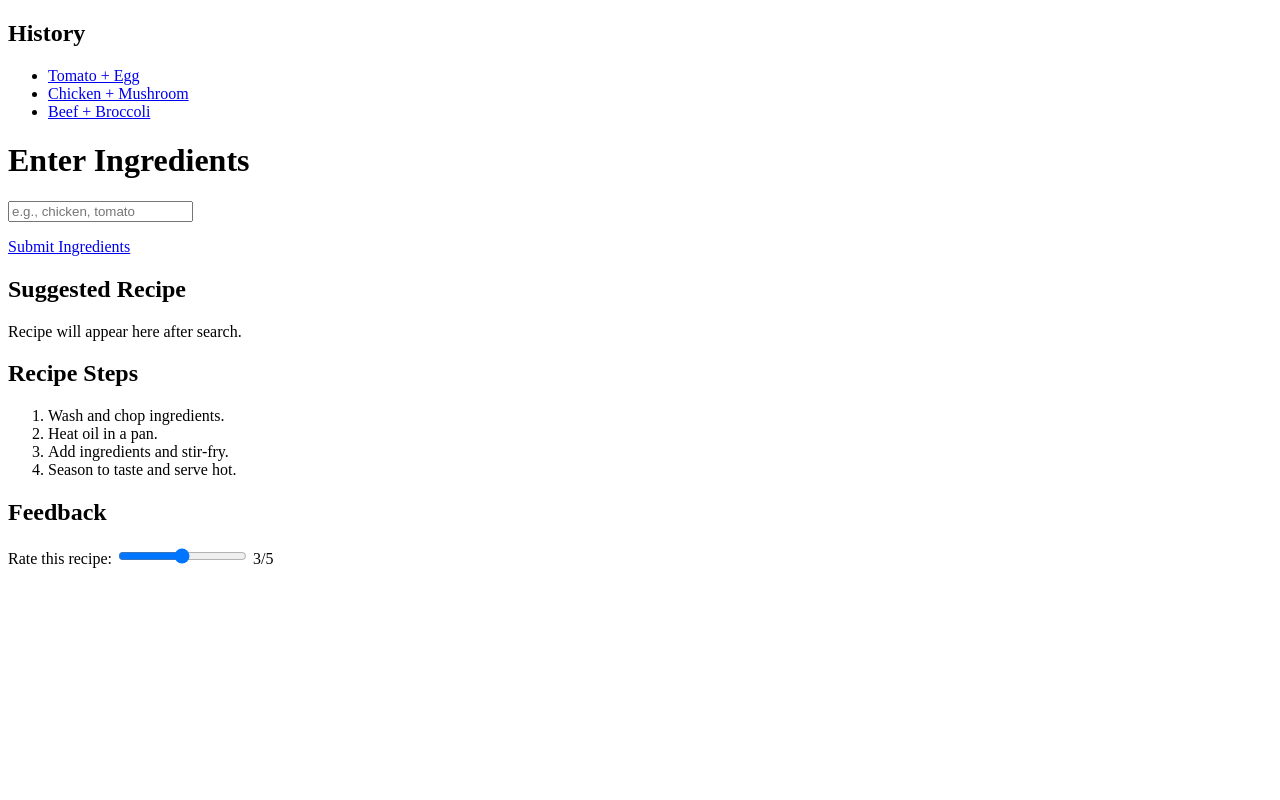
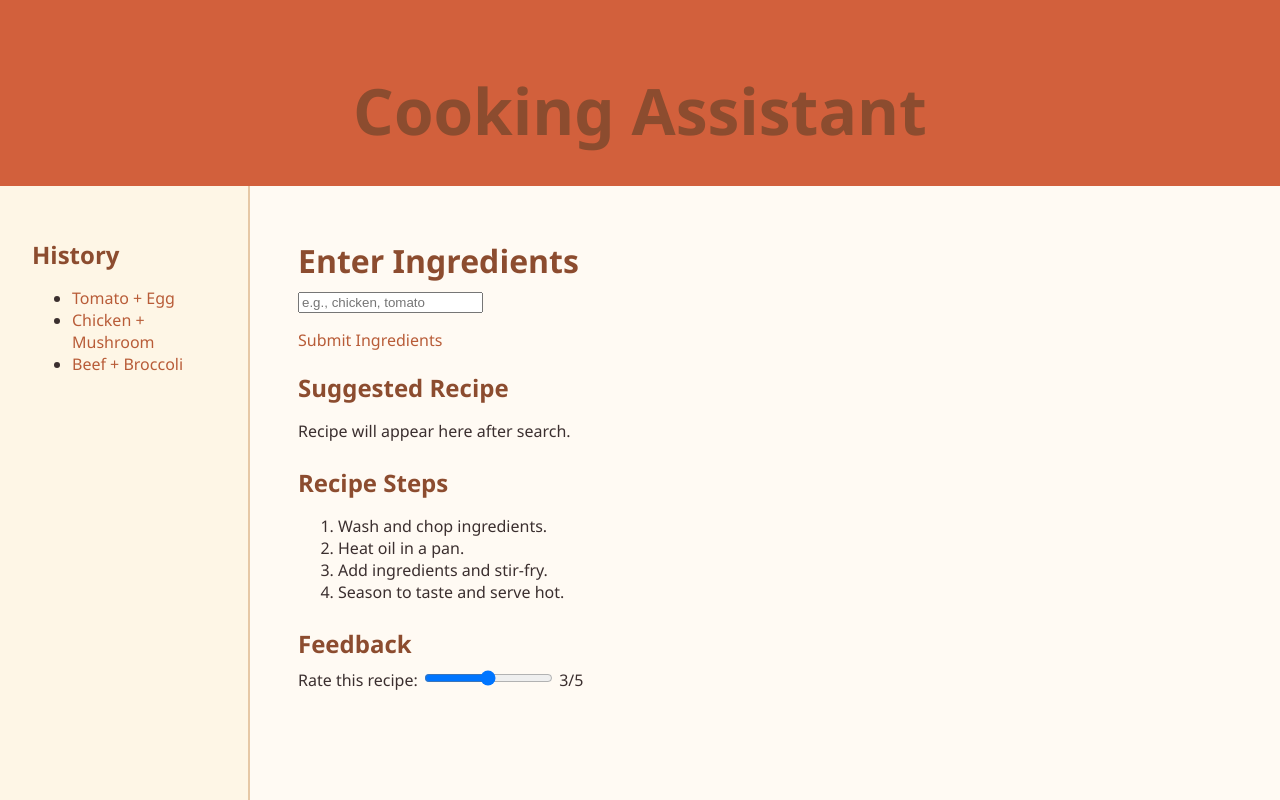
Before and after one commit to yuki011121/CSC437, a website: page packages/proto/public/index.html in a window 1280 px wide. Shown: the top 800 px of the page. Drawn offline with Linux system fonts and the light colour scheme.

Commit message:
Lab 3—CSS Colors and Design Tokens: added theme colors and unified layout

```diff
--- a/packages/proto/public/index.html
+++ b/packages/proto/public/index.html
@@ -3,9 +3,15 @@
 <head>
   <meta charset="UTF-8">
   <title>Cooking Assistant</title>
+  <link rel="stylesheet" href="/styles/page.css" />
+  <link rel="stylesheet" href="/styles/tokens.css">
+
 </head>
 <body>
-
+  <header>
+    <h1>Cooking Assistant</h1>
+  </header>
+  <div id="layout">
     <div id="sidebar">
       <h2>History</h2>
       <ul>
@@ -44,6 +50,7 @@
         <span>3/5</span>
       </div>
     </div>
+  </div>
 
 </body>
 </html>
--- /dev/null
+++ b/packages/proto/public/styles/page.css
@@ -0,0 +1,70 @@
+body {
+  background-color: var(--color-background-page);
+  color: var(--color-text);
+  font-family: 'Segoe UI', 'Arial', sans-serif;
+  margin: 0;
+  padding: 0;
+  /* display: flex;
+  min-height: 100vh; */
+}
+
+header {
+  background-color: var(--color-background-header);
+  color: var(--color-text-inverted);
+  padding: 1.5rem 2rem;
+  text-align: center;
+  font-size: 2rem;
+  font-weight: bold;
+}
+
+#layout {
+  display: flex;
+  min-height: calc(100vh - 100px);
+}
+
+
+#sidebar {
+  background-color: var(--color-sidebar-background);
+  border-right: 2px solid var(--color-sidebar-border);
+  padding: 2rem;
+  min-height: 100vh;
+  width: 250px;
+  box-sizing: border-box;
+}
+
+#main {
+  flex: 1;
+  padding: 2rem 3rem;
+}
+
+h1, h2 {
+  color: var(--color-text-heading);
+  font-weight: 600;
+  margin-bottom: 0.5rem;
+}
+
+a {
+  color: var(--color-link);
+  text-decoration: none;
+}
+
+a:hover {
+  text-decoration: underline;
+}
+
+ingredients-input input {
+  border: 1px solid var(--color-input-border);
+  padding: 8px;
+  border-radius: 4px;
+  width: 70%;
+  margin-top: 0.5rem;
+}
+
+
+ingredients-input {
+  margin-bottom: 2rem;
+}
+
+recipe-suggestion, #recipe-steps, #bottom {
+  margin-top: 1.5rem;
+}
--- /dev/null
+++ b/packages/proto/public/styles/tokens.css
@@ -0,0 +1,14 @@
+:root {
+  --color-background-page: rgb(255, 250, 243);
+  --color-background-header: rgb(210, 96, 60);
+  --color-text: rgb(59, 47, 47);
+  --color-text-inverted: rgb(255, 255, 255);
+
+  --color-text-heading: rgb(140, 76, 47);
+  --color-link: rgb(184, 92, 56);
+
+  --color-sidebar-background: rgb(254, 246, 230);
+  --color-sidebar-border: rgb(230, 200, 166);
+
+  --color-input-border: var(--color-link);
+}
```
Also changed, not shown: packages/proto/public/history_record.html (+2 -0 lines), packages/proto/public/ingredients.html (+7 -2 lines), packages/proto/public/query.html (+2 -0 lines), packages/proto/public/recipe_suggestion.html (+2 -0 lines), README.md. Lines whose indentation alone changed are shown as unchanged.
